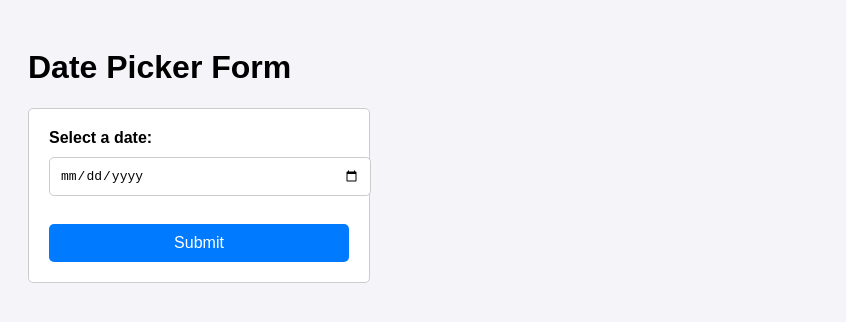
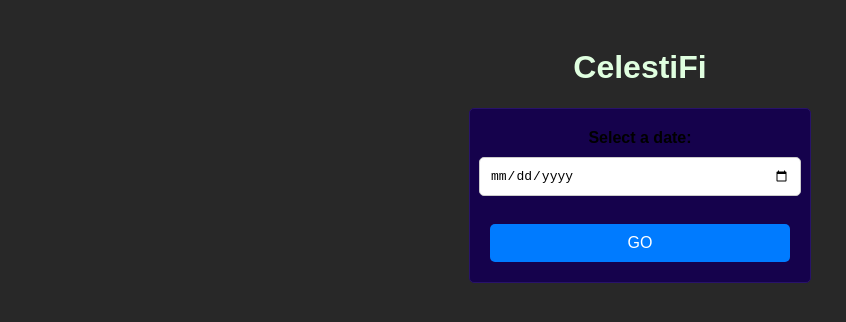
Before and after one commit to Jayden-Boomer/CelestiFi, a website: page index2.html in a window 1280 px wide. Shown: the whole page, without its empty margins (0-846 px from the left). Drawn offline with Linux system fonts and the light colour scheme.

Commit message:
IT WORKSSS

```diff
--- a/index2.html
+++ b/index2.html
@@ -3,21 +3,32 @@
 <head>
   <meta charset="UTF-8">
   <meta name="viewport" content="width=device-width, initial-scale=1.0">
-  <title>Date Picker Form</title>
+  <title>CelestiFi</title>
   <style>
     body {
       font-family: Arial, sans-serif;
       padding: 20px;
-      background-color: #f4f4f9;
+      background-color: #282828;
     }
 
     form {
-      margin-top: 20px;
-      padding: 20px;
-      background: #fff;
-      border: 1px solid #ccc;
-      border-radius: 5px;
-      max-width: 300px;
+    display: flex;
+    flex-direction: column; /* Align items in a column */
+    align-items: center; /* Center items horizontally */
+    margin-top: 20px;
+    padding: 20px;
+    margin-right: 20px;
+    background: #15024c;
+    border: 1px solid #28126a;
+    border-radius: 5px;
+    max-width: 300px;
+    margin-left: auto; /* Center form horizontally */
+    margin-right: auto; /* Center form horizontally */
+    }
+
+    h1 {
+        color: #e0ffe0; /* Keep your existing color */
+        text-align: center; /* Center the text */
     }
 
     label {
@@ -56,12 +67,12 @@
   </style>
 </head>
 <body>
-  <h1>Date Picker Form</h1>
+  <h1 style="color:#e0ffe0">CelestiFi</h1>
   <form id="dateForm" action="/submit-date" method="POST">
     <label for="date">Select a date:</label>
     <input type="date" id="date" name="date" required>
     <br>
-    <button type="submit">Submit</button>
+    <button type="submit">GO</button>
   </form>
 
   <!-- Placeholder for response -->
@@ -84,12 +95,13 @@
           body: new URLSearchParams(formData),
         });
 
-        const serverResponse = await response.text(); // Get the server's response
-        console.log('Server response:', serverResponse);
+        const files = await response.json(); // Get the server's response
+        console.log('Server response:', files);
 
         // Display the server's response in the #response div
         responseDiv.style.display = 'block';
-        responseDiv.textContent = serverResponse;
+        // Call the function to render files
+        renderFiles(files);
       } catch (error) {
         console.error('Error submitting the date:', error);
         responseDiv.style.display = 'block';
--- a/style.css
+++ /dev/null
@@ -1,9 +0,0 @@
-#dateForm {
-    margin-bottom: 20px;
-}
-
-#results {
-    border: 1px solid #ccc;
-    padding: 10px;
-    margin-top: 10px;
-}
```
Also changed, not shown: index.js (+21 -18 lines), server.js (+6 -10 lines).
